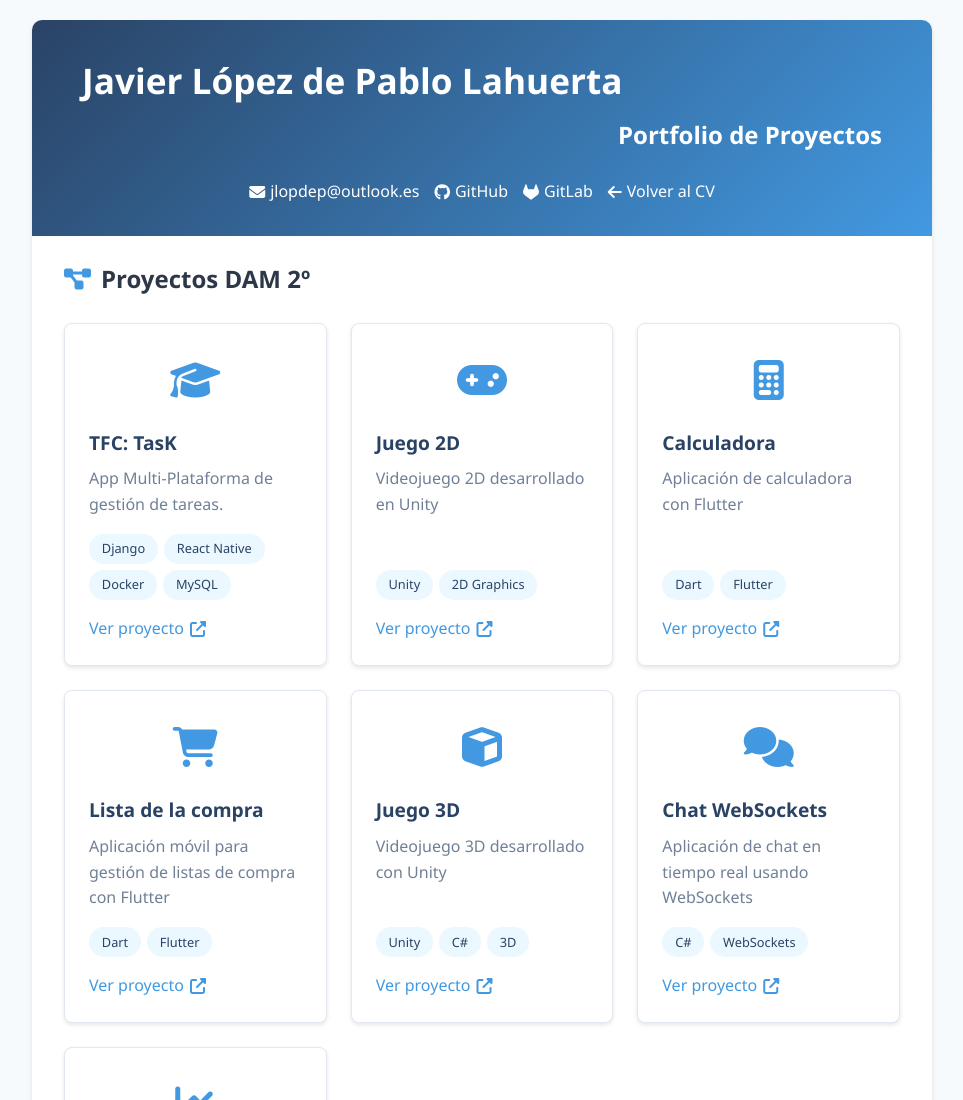
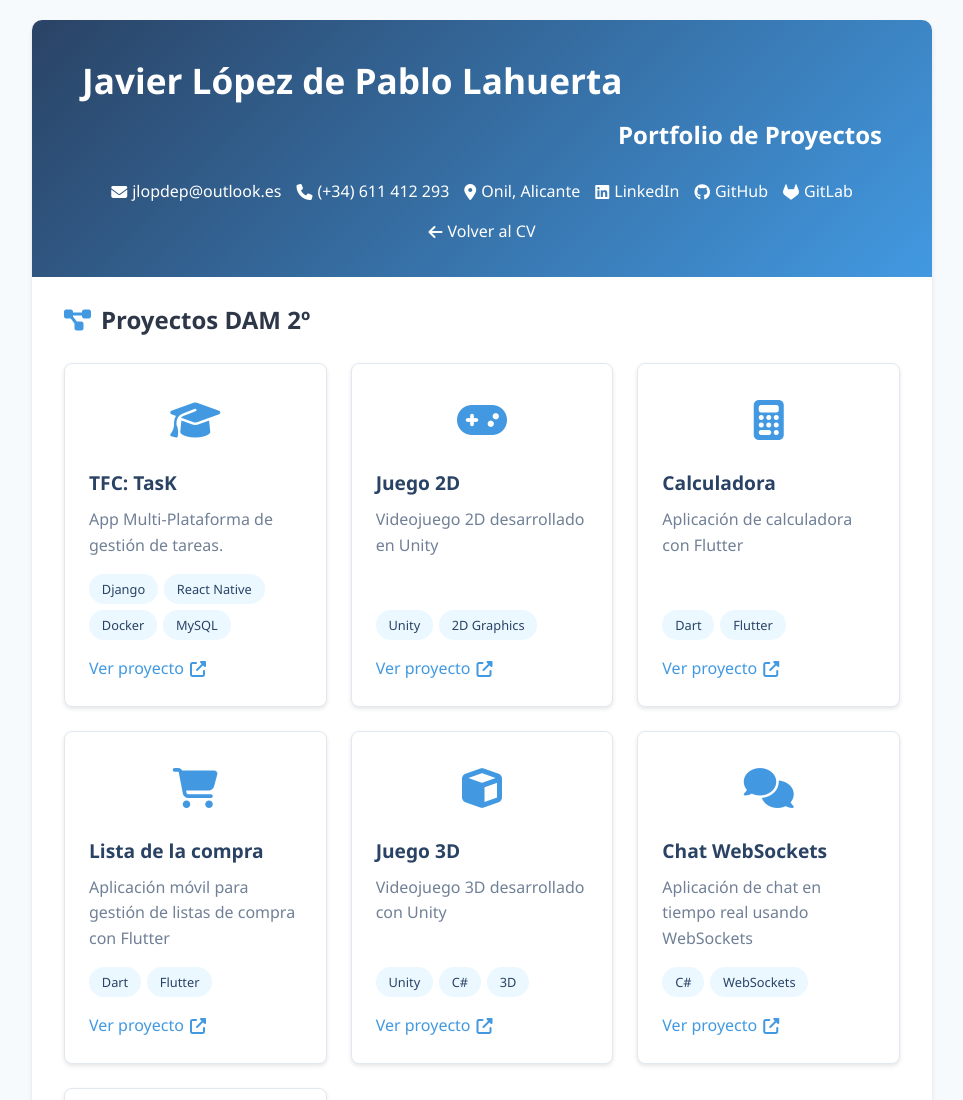
Before and after one commit to Xaviereet/Xaviereet.github.io, a plain HTML site: page portfolio.html in a window 1280 px wide. Shown: the top 1100 px of the page, without its empty margins (158-1121 px from the left). Drawn offline with Linux system fonts and the light colour scheme.

Commit message:
Fix headers

```diff
--- a/portfolio.html
+++ b/portfolio.html
@@ -19,6 +19,9 @@
         </div>
         <div class="contact-info">
             <p><i class="fas fa-envelope"></i> <a href="mailto:jlopdep@outlook.es">jlopdep@outlook.es</a></p>
+            <p><i class="fas fa-phone"></i> (+34) 611 412 293</p>
+            <p><i class="fas fa-map-marker-alt"></i> Onil, Alicante</p>
+            <p><i class="fab fa-linkedin"></i> <a href="https://linkedin.com/in/javier-lopez-de-pablo-lahuerta/">LinkedIn</a></p>
             <p><i class="fab fa-github"></i> <a href="https://github.com/xaviereet/">GitHub</a></p>
             <p><i class="fab fa-gitlab"></i> <a href="https://gitlab.com/Xaviereet">GitLab</a></p>
             <p><i class="fas fa-arrow-left"></i> <a href="index.html">Volver al CV</a></p>
```
Also changed, not shown: index.html (+1 -0 lines).
